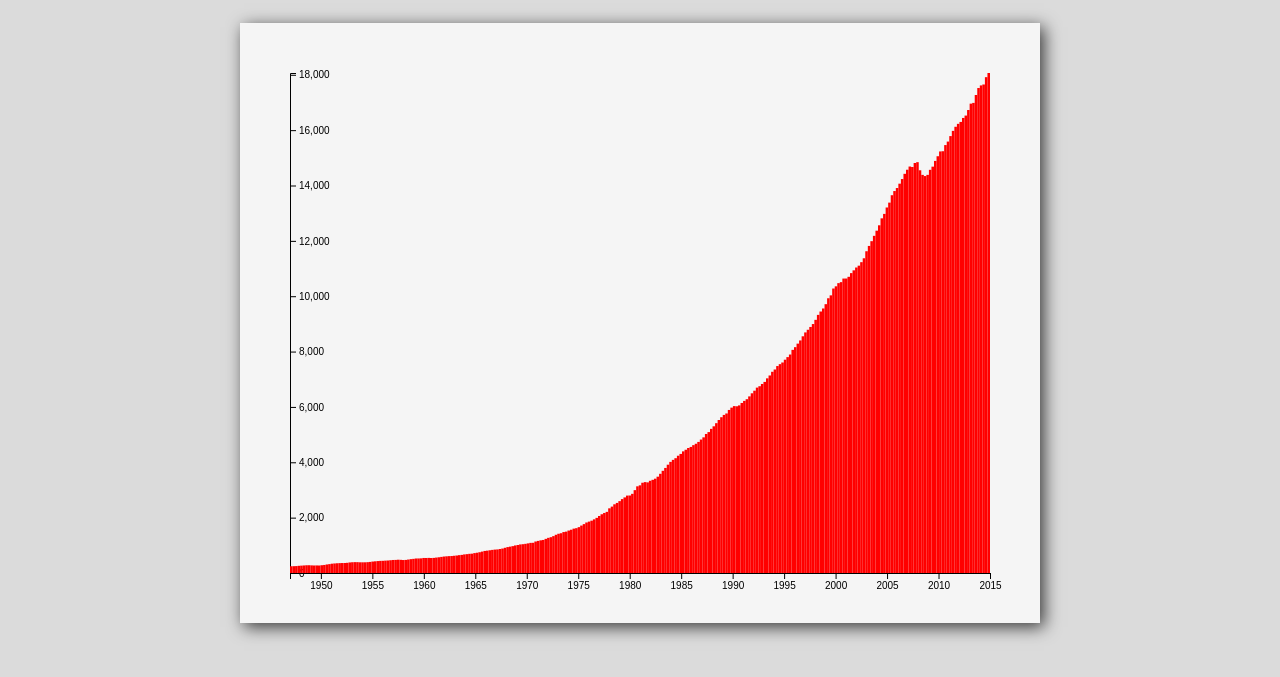
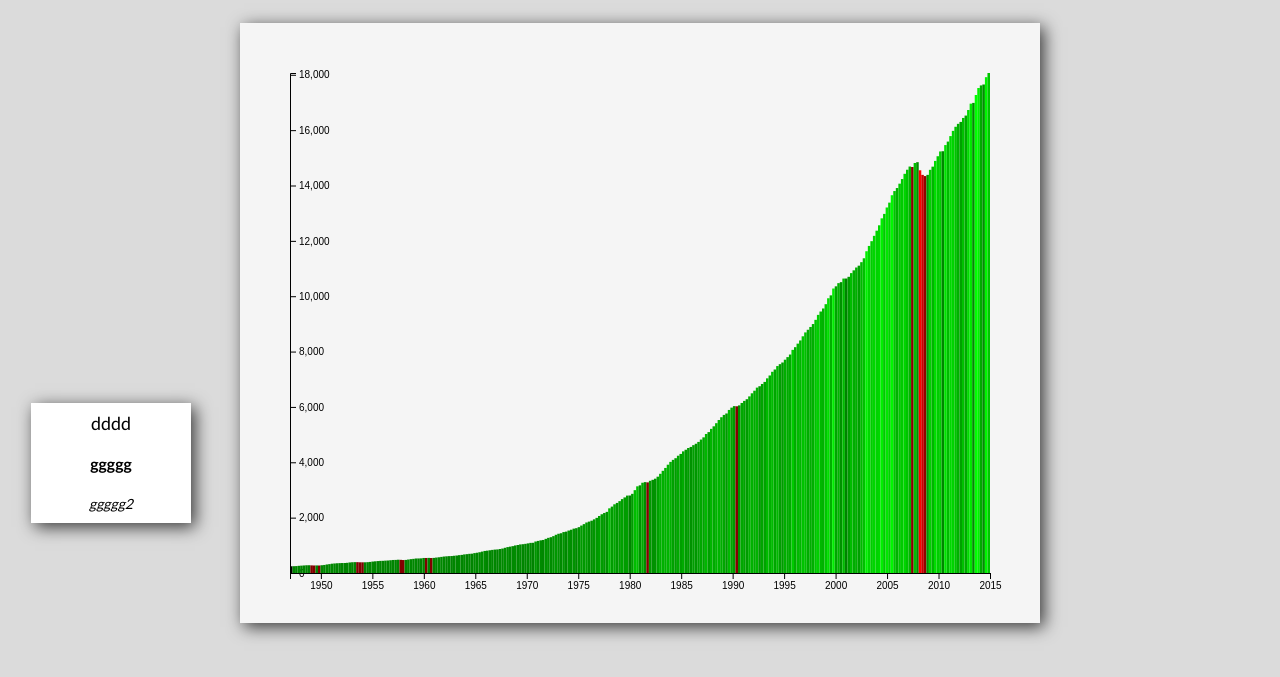
Before and after one commit to gordon2012/fcc-, a plain HTML site: page index.html in a window 1280 px wide. Shown: the part 107-784 px from the top of the page. Drawn offline with nearby package versions, Linux system fonts and the light colour scheme.

Commit message:
growth color WIP
Signed-off-by: Gordon Doskas <gordon2012@users.noreply.github.com>

```diff
--- a/index.html
+++ b/index.html
@@ -12,8 +12,9 @@
     <h1 id="title">Bar Chart: United States GDP</h1>
     <div class="svg-wrap">
         <div id="tooltip" class="card">
-            <div class="tooltip-date"></div>
-            <div class="tooltip-gdp"></div>
+            <div class="tooltip-date">dddd</div>
+            <div class="tooltip-gdp">ggggg</div>
+            <div class="tooltip-growth">ggggg2</div>
         </div>
     </div>
 
--- a/script.js
+++ b/script.js
@@ -7,7 +7,40 @@ req.open('GET', 'GDP-data.json', true);
 req.send();
 req.onload = function() {
     const dataset = JSON.parse(req.responseText);
-    const data = dataset.data;
+
+    const data = dataset.data.map((d,i,a) => {
+        if(i > 0) {
+            d.push(Number(d[1]) - Number(a[i-1][1]));
+            d.push((Number(d[1]) < Number(a[i-1][1]) ? -1 : 1) * Number(d[1]) / Number(a[i-1][1]));
+        } else {
+            d.push(0);
+            d.push(0);
+        }
+
+        // d.push(
+        //     i > 0 ? Number(d[1]) - Number(a[i-1][1]) : 0
+        // );
+
+        // d.push(i > 0 ? Number(d[1]) - Number(a[i-1][1]) : 0);
+
+        return d;
+    });
+
+    console.log(data);
+
+    // console.log(data.map((d,i,a) => i > 0 ? Number(d[1]) - Number(a[i-1][1]) : 0));
+
+
+
+
+
+    data.forEach((d,i,a) => {
+        // console.log(`${i} | ${a[i][1]}   ${a[i-1]} - ${Number(d[1])}`);
+        // console.log(` ${i} | ${a[i-1]} | ${d}`);
+    });
+
+
+
 
     const svg = d3.select('.svg-wrap')
         .append('svg')
@@ -36,6 +69,15 @@ req.onload = function() {
         .attr('id', 'y-axis')
         .call(yAxis);
 
+
+    // color
+    const cScale = d3.scaleLinear()
+        .domain([d3.min(data, d => d[2]), d3.max(data, d => d[2])])
+        .range([0, 255]);
+    console.log(cScale(-1));
+
+
+
     // The bars
     svg.selectAll('rect')
         .data(data)
@@ -46,8 +88,13 @@ req.onload = function() {
             .attr('width', ((w - (padding * 2)) / data.length))
             .attr('height', d => (h - padding) - yScale(d[1]))
             .attr('class', 'bar')
+            .attr('fill', d => d[2] < 0 ? `rgb(${cScale(-d[2])},0,0)` : d[2] > 0 ? `rgb(0,${cScale(d[2])},0)` : 'black')
             .attr('data-date', d => d[0])
             .attr('data-gdp', d => d[1])
+            // .attr('data-growth', (d,i,a) => i > 0 ? d[1][1] > a[i-1][1] ? d[1] / a[i-1][1] : -(1 - (d[1] / a[i-1][1]) ) : 0 )
+            // .attr('data-growth', (d,i,a) => i > 0 ? `${d[1]} | ${a[i-1]}` : 0)
+            // .attr('data-gdpPrev', (d,i,a) => i > 0 ? )
+            .attr('data-growth', d => d[3])
             .attr('title', d => `Date: ${d[0]}, GDP: ${d[1]}`)
 }
 
@@ -65,6 +112,9 @@ document.addEventListener('DOMContentLoaded', () => {
 
             tooltip.querySelector('.tooltip-date').innerHTML = `${data.date.slice(0,4)} Q${Math.floor((Number(data.date.slice(5,7))-1)/3)+1}`;
             tooltip.querySelector('.tooltip-gdp').innerHTML = `$${Number(data.gdp).toLocaleString('en')}B`;
+
+            tooltip.querySelector('.tooltip-growth').innerHTML = `${data.growth}`;
+            tooltip.querySelector('.tooltip-growth').style('color', 'red');
         }
     });
 
--- a/style.css
+++ b/style.css
@@ -34,14 +34,14 @@ svg {
 }
 
 .bar {
-    fill: red;
+    /* fill: red; */
 }
 .bar:hover {
     fill: blue;
 }
 
 #tooltip {
-    opacity: 0;
+    /* opacity: 0; */
     pointer-events: none;
     width: 160px;
     height: 120px;
@@ -52,16 +52,20 @@ svg {
     flex-direction: column;
 }
 
-#tooltip .tooltip-date {
+#tooltip * {
     flex: 1;
     display: flex;
     align-items: center;
     justify-content: center;
+}
+#tooltip .tooltip-date {
     font-size: 18px;
 }
 #tooltip .tooltip-gdp {
-    flex: 1;
-    text-align: center;
     font-size: 16px;
     font-weight: bold;
 }
+#tooltip .tooltip-growth {
+    font-size: 14px;
+    font-style: italic;
+}
```
